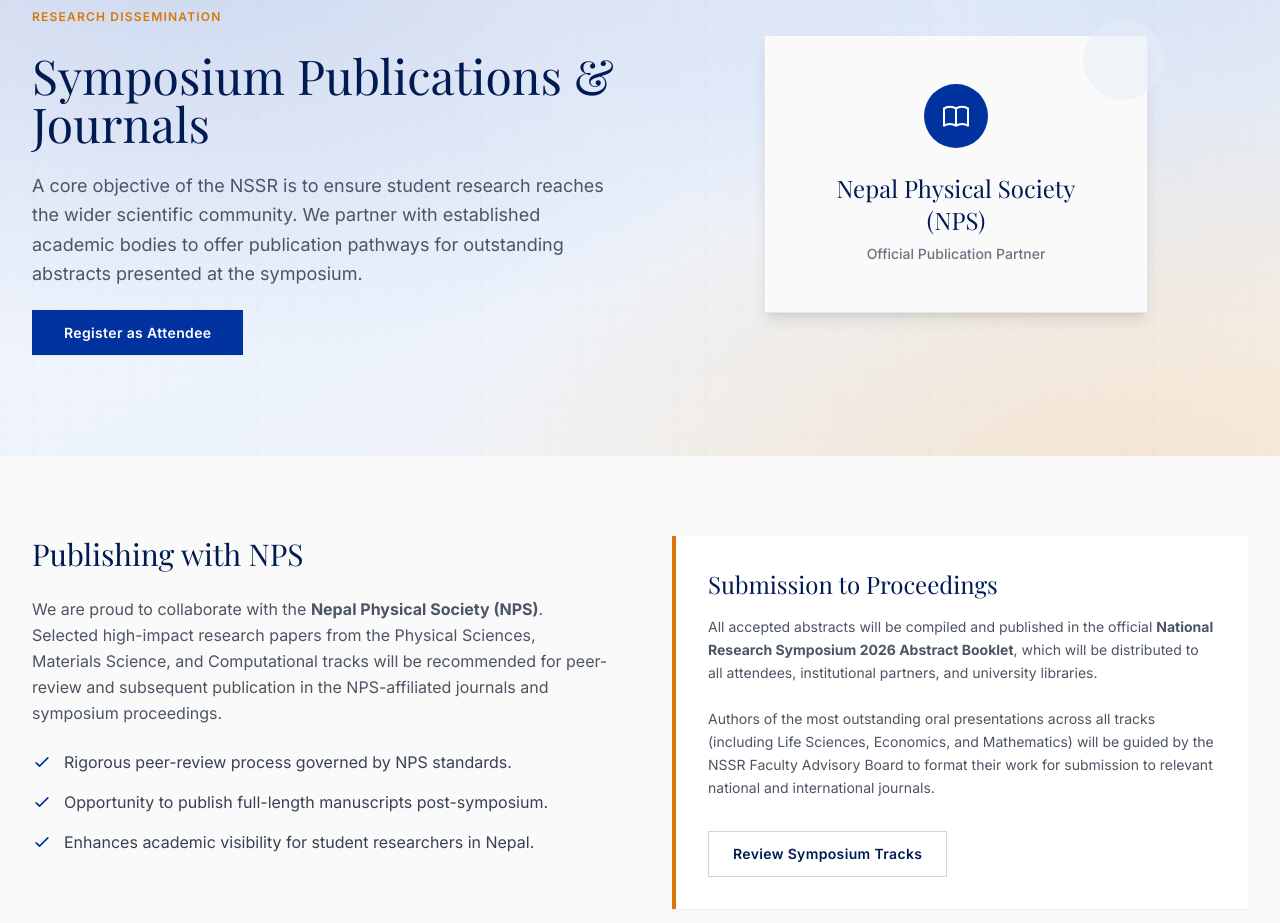
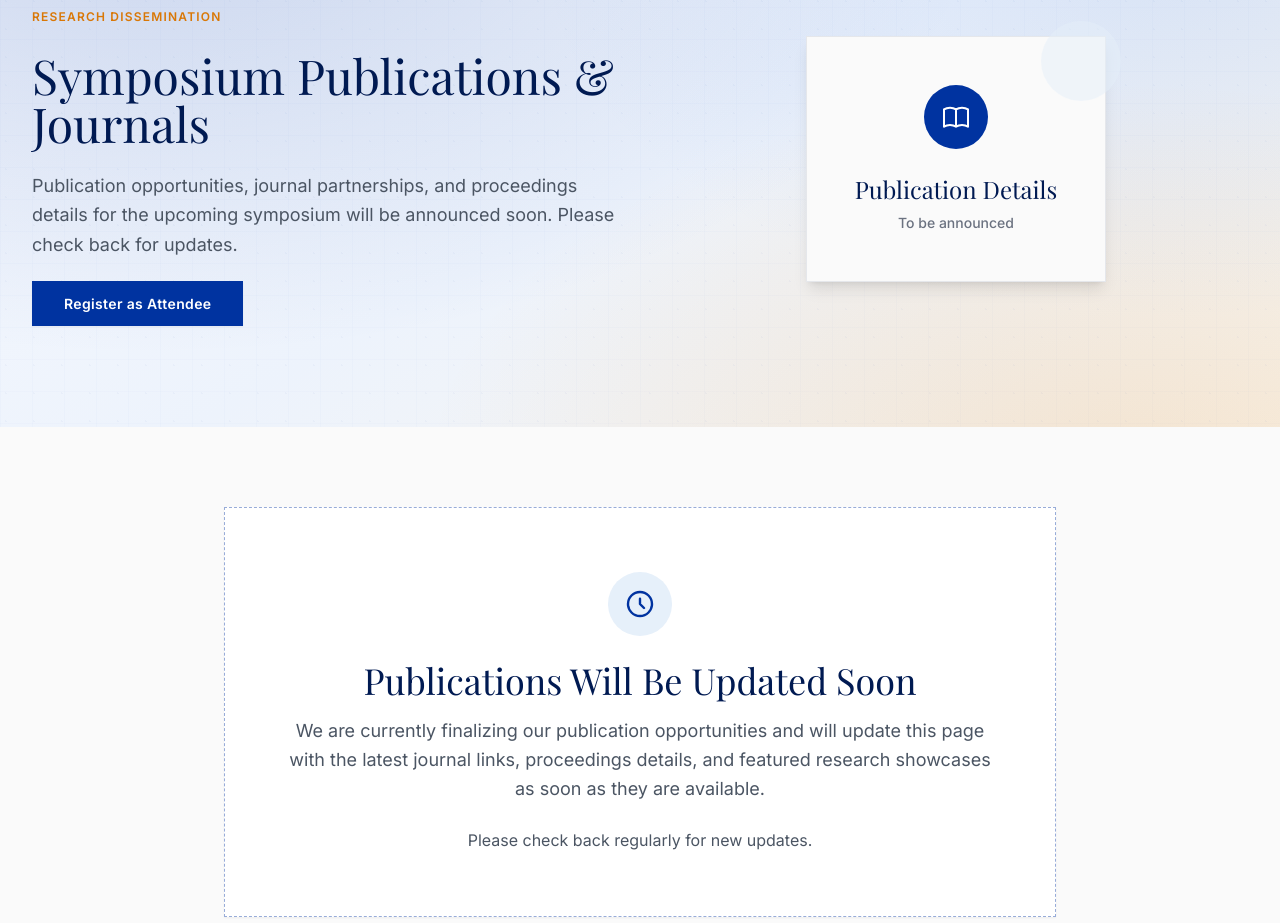
Before and after one commit to bibekpandey0521/research_symposium-1, a plain HTML site: page publications.html in a window 1280 px wide. Shown: the part 157-1080 px from the top of the page. Drawn offline with nearby package versions, Linux system fonts and the light colour scheme; a web font is replaced by a local one.

Commit message:
Updated website2

```diff
--- a/publications.html
+++ b/publications.html
@@ -76,7 +76,7 @@
         <div class="md:w-1/2">
           <div class="mb-6"><span class="text-nssr-accent font-semibold tracking-widest uppercase text-xs">Research Dissemination</span></div>
           <h1 class="font-serif text-4xl md:text-5xl text-nssr-dark mb-6 leading-tight">Symposium Publications & Journals</h1>
-          <p class="text-lg text-gray-600 leading-relaxed mb-8">A core objective of the NSSR is to ensure student research reaches the wider scientific community. We partner with established academic bodies to offer publication pathways for outstanding abstracts presented at the symposium.</p>
+          <p class="text-lg text-gray-600 leading-relaxed mb-8">Publication opportunities, journal partnerships, and proceedings details for the upcoming symposium will be announced soon. Please check back for updates.</p>
           <a href="registration.html" class="bg-nssr-blue text-white px-8 py-3.5 text-sm font-semibold tracking-wide hover:bg-nssr-dark transition-colors shadow-sm">Register as Attendee</a>
         </div>
         <div class="md:w-1/2 flex justify-center">
@@ -84,8 +84,8 @@
             <div class="absolute -top-4 -right-4 w-20 h-20 bg-nssr-light rounded-full z-0 opacity-50"></div>
             <div class="relative z-10 text-center">
               <div class="w-16 h-16 bg-nssr-blue text-white rounded-full flex items-center justify-center mx-auto mb-6"><svg class="w-8 h-8" fill="none" stroke="currentColor" viewBox="0 0 24 24"><path stroke-linecap="round" stroke-linejoin="round" stroke-width="1.5" d="M12 6.253v13m0-13C10.832 5.477 9.246 5 7.5 5S4.168 5.477 3 6.253v13C4.168 18.477 5.754 18 7.5 18s3.332.477 4.5 1.253m0-13C13.168 5.477 14.754 5 16.5 5c1.747 0 3.332.477 4.5 1.253v13C19.832 18.477 18.247 18 16.5 18c-1.746 0-3.332.477-4.5 1.253"></path></svg></div>
-              <h3 class="font-serif text-2xl text-nssr-dark mb-2">Nepal Physical Society (NPS)</h3>
-              <p class="text-sm text-gray-500 font-medium">Official Publication Partner</p>
+              <h3 class="font-serif text-2xl text-nssr-dark mb-2">Publication Details</h3>
+              <p class="text-sm text-gray-500 font-medium">To be announced</p>
             </div>
           </div>
         </div>
@@ -93,17 +93,15 @@
     </section>
 
     <section class="py-20 bg-[#FAFAFA]">
-      <div class="max-w-7xl mx-auto px-4 sm:px-6 lg:px-8 grid md:grid-cols-2 gap-16">
-        <div>
-          <h2 class="font-serif text-3xl text-nssr-dark mb-6">Publishing with NPS</h2>
-          <p class="text-gray-600 leading-relaxed mb-6">We are proud to collaborate with the <strong>Nepal Physical Society (NPS)</strong>. Selected high-impact research papers from the Physical Sciences, Materials Science, and Computational tracks will be recommended for peer-review and subsequent publication in the NPS-affiliated journals and symposium proceedings.</p>
-          <ul class="space-y-4 text-gray-700">
-            <li class="flex items-start gap-3"><svg class="w-5 h-5 text-nssr-blue shrink-0 mt-0.5" fill="none" stroke="currentColor" viewBox="0 0 24 24"><path stroke-linecap="round" stroke-linejoin="round" stroke-width="2" d="M5 13l4 4L19 7"></path></svg><span>Rigorous peer-review process governed by NPS standards.</span></li>
-            <li class="flex items-start gap-3"><svg class="w-5 h-5 text-nssr-blue shrink-0 mt-0.5" fill="none" stroke="currentColor" viewBox="0 0 24 24"><path stroke-linecap="round" stroke-linejoin="round" stroke-width="2" d="M5 13l4 4L19 7"></path></svg><span>Opportunity to publish full-length manuscripts post-symposium.</span></li>
-            <li class="flex items-start gap-3"><svg class="w-5 h-5 text-nssr-blue shrink-0 mt-0.5" fill="none" stroke="currentColor" viewBox="0 0 24 24"><path stroke-linecap="round" stroke-linejoin="round" stroke-width="2" d="M5 13l4 4L19 7"></path></svg><span>Enhances academic visibility for student researchers in Nepal.</span></li>
-          </ul>
+      <div class="max-w-4xl mx-auto px-4 sm:px-6 lg:px-8">
+        <div class="bg-white border border-dashed border-nssr-blue/40 p-10 md:p-16 text-center shadow-sm">
+          <div class="inline-flex items-center justify-center w-16 h-16 rounded-full bg-nssr-light text-nssr-blue mb-6">
+            <svg class="w-8 h-8" fill="none" stroke="currentColor" viewBox="0 0 24 24"><path stroke-linecap="round" stroke-linejoin="round" stroke-width="1.8" d="M12 8v4l3 3m6-3a9 9 0 11-18 0 9 9 0 0118 0z"></path></svg>
+          </div>
+          <h2 class="font-serif text-3xl md:text-4xl text-nssr-dark mb-4">Publications Will Be Updated Soon</h2>
+          <p class="text-lg text-gray-600 leading-relaxed mb-6">We are currently finalizing our publication opportunities and will update this page with the latest journal links, proceedings details, and featured research showcases as soon as they are available.</p>
+          <p class="text-gray-600">Please check back regularly for new updates.</p>
         </div>
-        <div class="bg-white border-l-4 border-nssr-accent p-8 shadow-sm"><h3 class="font-serif text-2xl text-nssr-dark mb-4">Submission to Proceedings</h3><p class="text-gray-600 text-sm leading-relaxed mb-6">All accepted abstracts will be compiled and published in the official <strong>National Research Symposium 2026 Abstract Booklet</strong>, which will be distributed to all attendees, institutional partners, and university libraries.</p><p class="text-gray-600 text-sm leading-relaxed mb-8">Authors of the most outstanding oral presentations across all tracks (including Life Sciences, Economics, and Mathematics) will be guided by the NSSR Faculty Advisory Board to format their work for submission to relevant national and international journals.</p><a href="tracks.html" class="bg-transparent border border-gray-300 text-nssr-dark px-6 py-3 text-sm font-semibold tracking-wide hover:border-nssr-blue hover:text-nssr-blue transition-colors inline-block">Review Symposium Tracks</a></div>
       </div>
     </section>
   </main>
```
Also changed, not shown: index.html (+1 -1 lines), partners.html (+4 -2 lines), tracks.html (+0 -37 lines).
